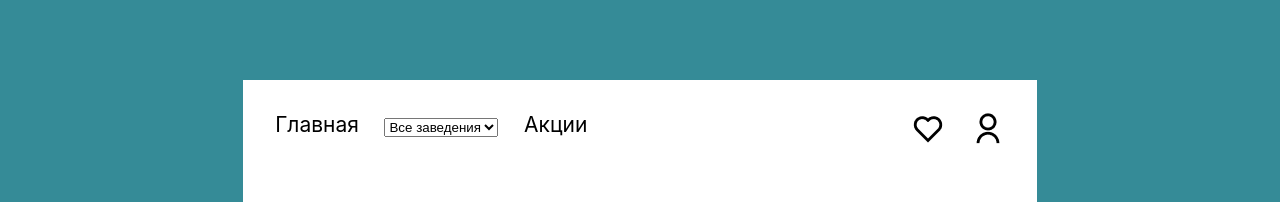
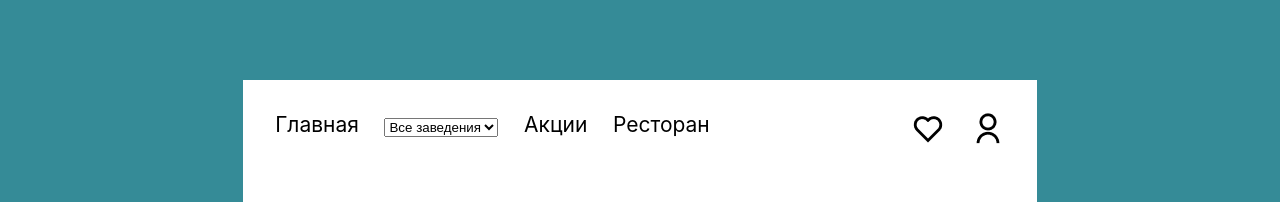
Before and after one commit to beibus/react_hw-3, a React (Create React App) app: page / in a window 1280 px wide. Shown: the top 202 px of the page. Built offline with nearby package versions, Linux system fonts and the light colour scheme.

Commit message:
react hw3

```diff
--- a/src/App.jsx
+++ b/src/App.jsx
@@ -1,20 +1,11 @@
 import './App.css';
-import {Routes, Route, Link} from 'react-router-dom'
-import Home from './pages/Home/Home'
-import Details from './pages/Details/Details'
-import Promo from './pages/Promo/Promo'
-import Footer from './Components/Footer/Footer'
+
+import { Homepage } from './Homepage';
 
 function App() {
   return (
     <div>
-      <Routes>
-        <Route path="/" element={<Home />}/>
-        <Route path="home" element={<Home />}/>
-        <Route path="details" element={<Details />}/>
-        <Route path="promo" element={<Promo />}/>
-        </Routes >
-        <Footer/>
+      <Homepage/>
     </div>
   );
 }
--- /dev/null
+++ b/src/Homepage.jsx
@@ -0,0 +1,20 @@
+import React from 'react'
+import {Routes, Route, Link} from 'react-router-dom'
+import Home from './pages/Home/Home'
+import Details from './pages/Details/Details'
+import Promo from './pages/Promo/Promo'
+import Footer from './components/Footer/Footer'
+
+export const Homepage = () => {
+  return (
+    <div>
+      <Routes>
+        <Route path="/" element={<Home />}/>
+        <Route path="home" element={<Home />}/>
+        <Route path="details" element={<Details />}/>
+        <Route path="promo" element={<Promo />}/>
+        </Routes >
+        <Footer/>
+    </div>
+  )
+}
--- a/src/components/Navigation/Navigation.jsx
+++ b/src/components/Navigation/Navigation.jsx
@@ -7,7 +7,7 @@ const Navigation = () => {
   return (
     <div className='Navigation'>
         <div className='Navigation-options'>
-          <a className='Option' href="#news">Главная</a>
+          <a className='Option' href="/home">Главная</a>
           <select className='Option' name="select" id="selectPlace">
             <option value="" selected disabled hidden>Все заведения</option>
             <option value="Cafe">Кафе</option>
@@ -16,7 +16,9 @@ const Navigation = () => {
             <option value="Bar">Бары</option>
             <option value="Nightclub">Ночные клубы</option>
           </select>
-          <a className='Option' href="#about">Акции</a>
+          <a className='Option' href="/promo">Акции</a>
+          <a className='Option' href="/details">Ресторан</a>
+
         </div>
         <div className='Navigation-icons'>
           <div className='Option-right'><img src={heart} alt="" /></div>
```
Also changed, not shown: src/components/Footer/Footer.css (renamed from src/Components/Footer/Footer.css), src/components/Footer/Footer.jsx (renamed from src/Components/Footer/Footer.jsx).
